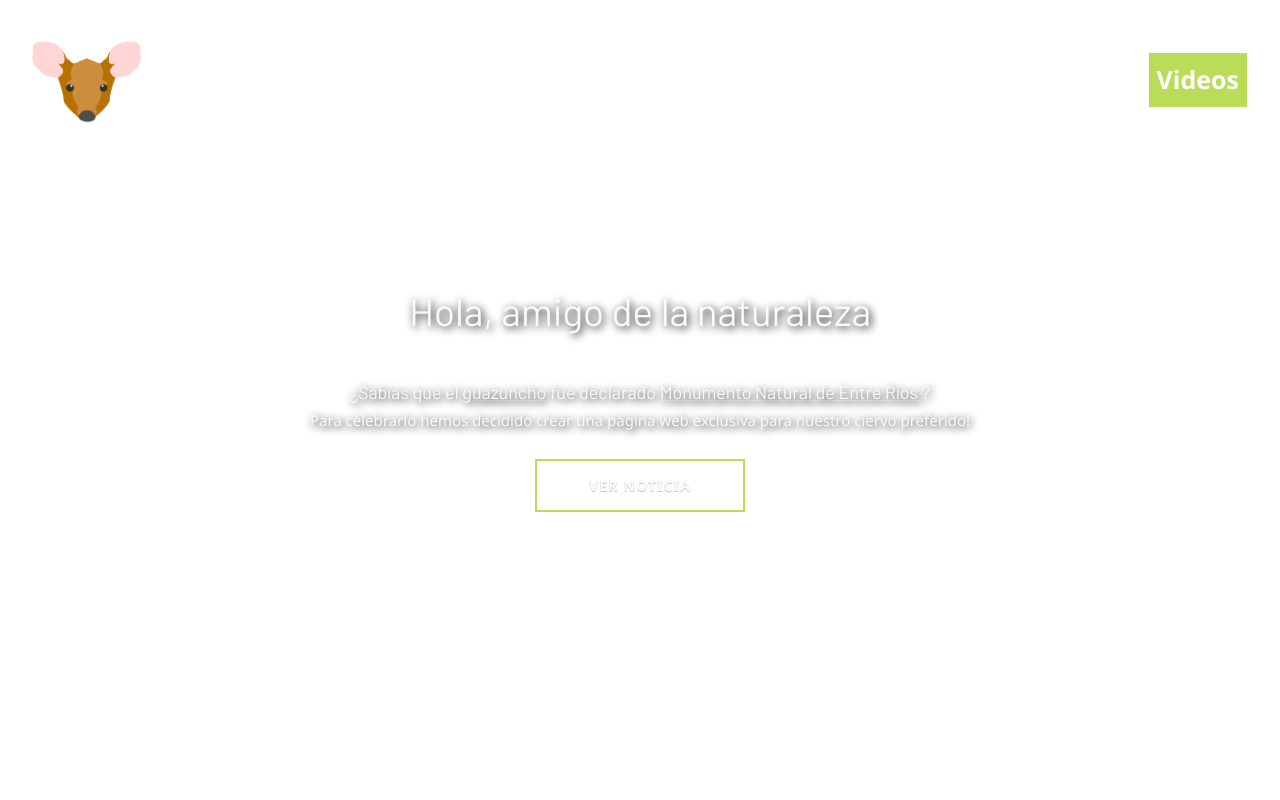
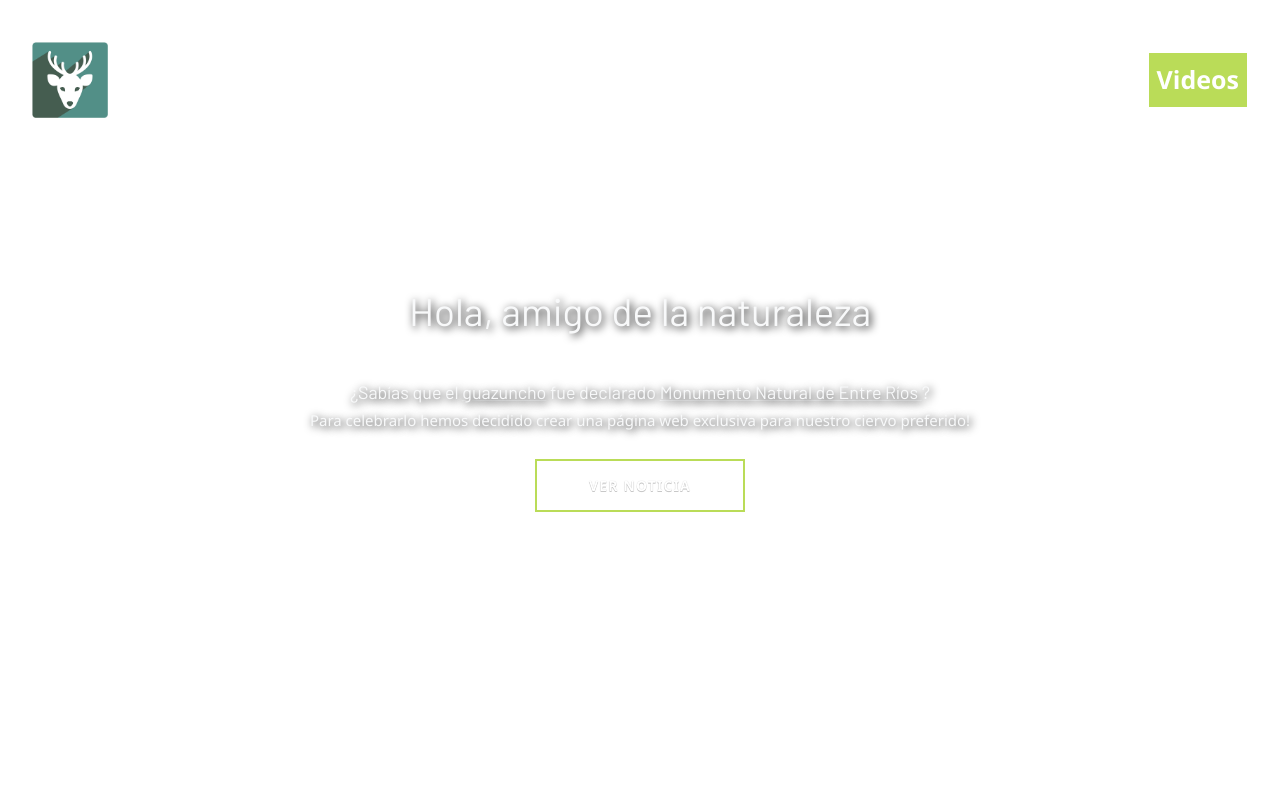
Before and after one commit to Alejandro-Cardozo/graybrocket, a plain HTML site: page index.html in a window 1280 px wide. Shown: the top 800 px of the page. Drawn offline with nearby package versions, Linux system fonts and the light colour scheme; a script that the page names is missing.

Commit message:
New Logo

```diff
--- a/index.html
+++ b/index.html
@@ -16,7 +16,7 @@
     <!-- Favicon -->
     <link rel="icon"
     type="image/png"
-    href="/img/colorful_logo.png">
+    href="/img/reindeer.ico">
 
     <!-- Font awesome -->
     <link
@@ -42,7 +42,7 @@
     <nav class="navbar navbar-expand-lg navbar-dark" id="header">
       <div class="container-fluid">
         <a class="navbar-brand" href="/">
-          <img src="/img/colorful_logo.png" alt="GrayBrocket Logo" id="logo" />
+          <img src="/img/reindeer.ico" alt="GrayBrocket Logo" id="logo" />
         </a>
         <a class="navbar-brand font-weight-bold d-none d-sm-block" href="/"
           >GrayBrocket</a
```
Also changed, not shown: img/colorful_logo.png (deleted), img/reindeer.ico (added).
